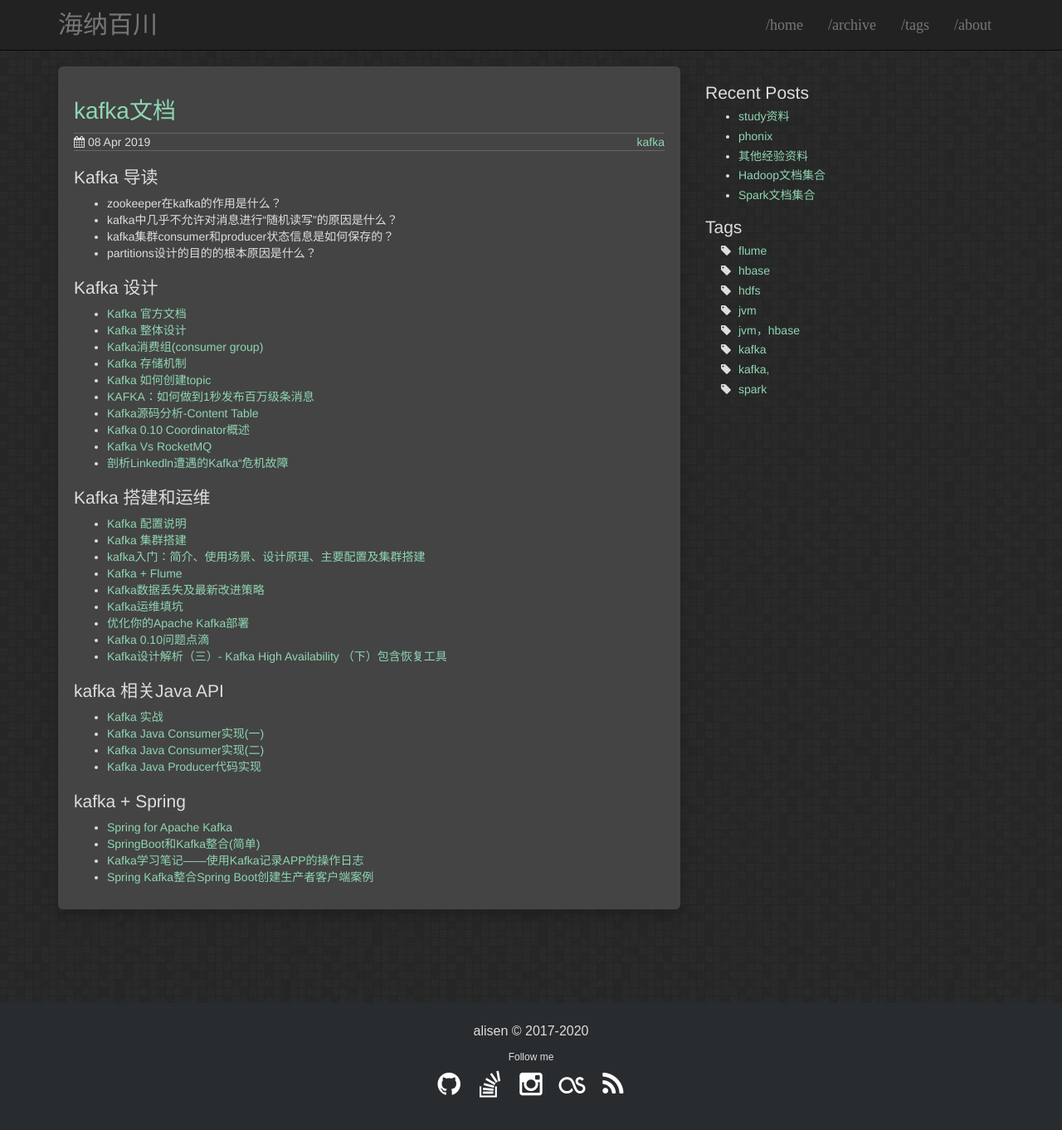
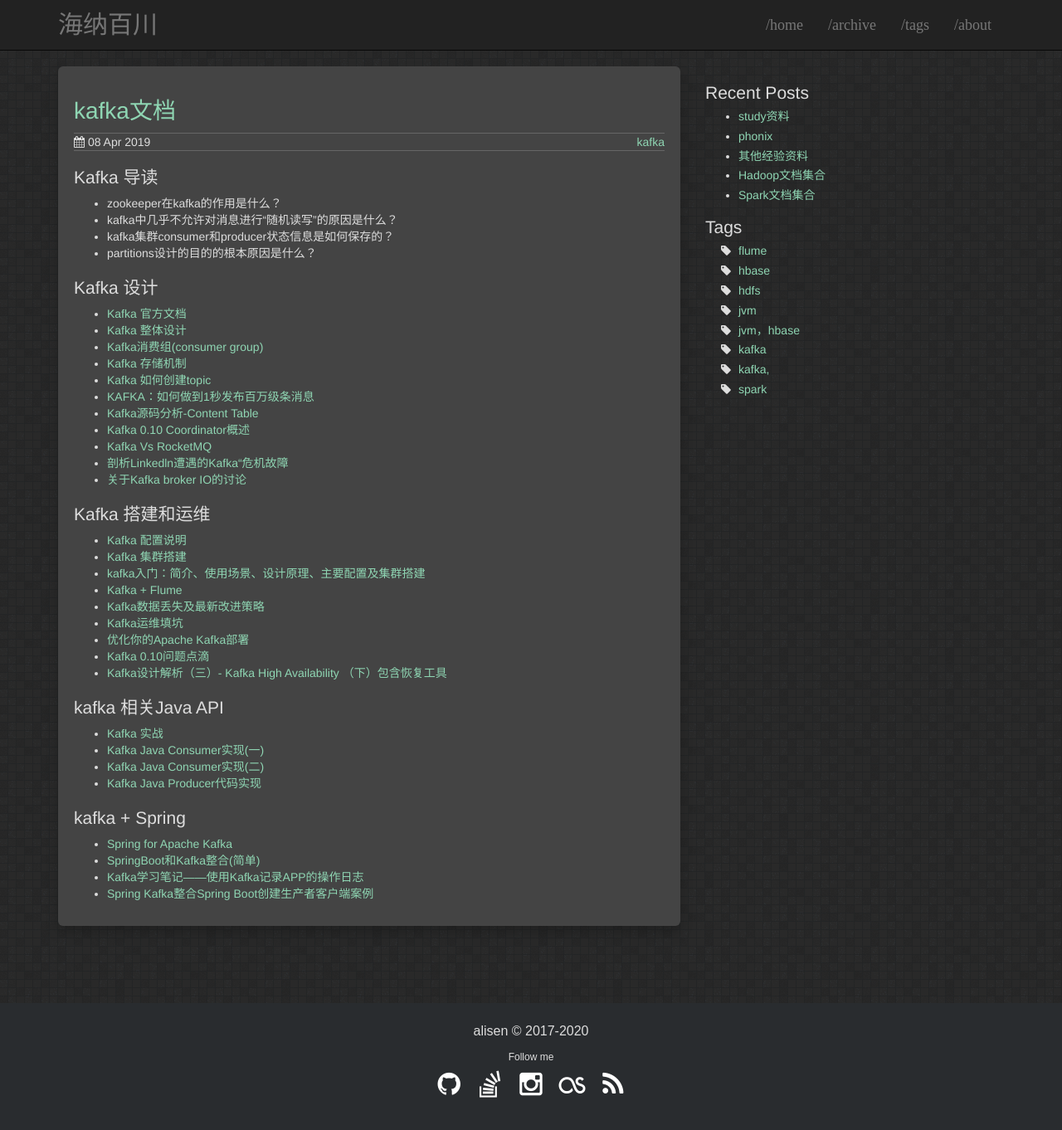
Before and after one commit to igithu/summary, a Jekyll site: the page built from _posts/2019-04-08-kafka-doc.md, in a window 1280 px wide and 1386 px high. Shown: the top 1362 px of the window at 83% size. Built offline with Jekyll 4.4.1, drawn with Linux system fonts in a browser that asks for light colours.

Commit message:
Update 2019-04-08-kafka-doc.md

```diff
--- a/_posts/2019-04-08-kafka-doc.md
+++ b/_posts/2019-04-08-kafka-doc.md
@@ -23,6 +23,7 @@ tags: kafka
 * [Kafka 0.10 Coordinator概述](https://www.cnblogs.com/byrhuangqiang/p/6384986.html)
 * [Kafka Vs RocketMQ](https://fdx321.github.io/2018/01/03/Kafka-Vs-RocketMQ/)
 * [剖析Linkedln遭遇的Kafka“危机故障](http://i.dataguru.cn/mportal.php?mod=view&aid=9468)
+* [关于Kafka broker IO的讨论](https://www.cnblogs.com/huxi2b/p/9860192.html)
 
 
 
```
